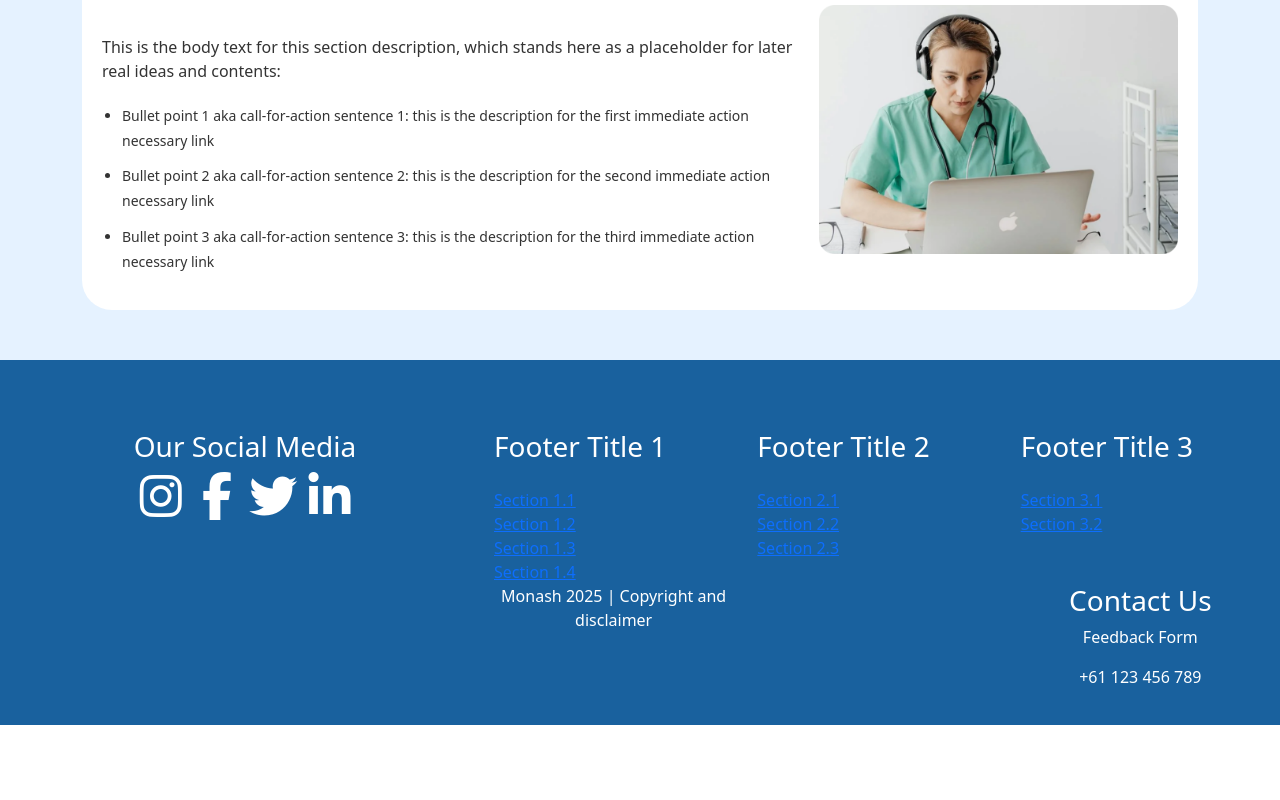
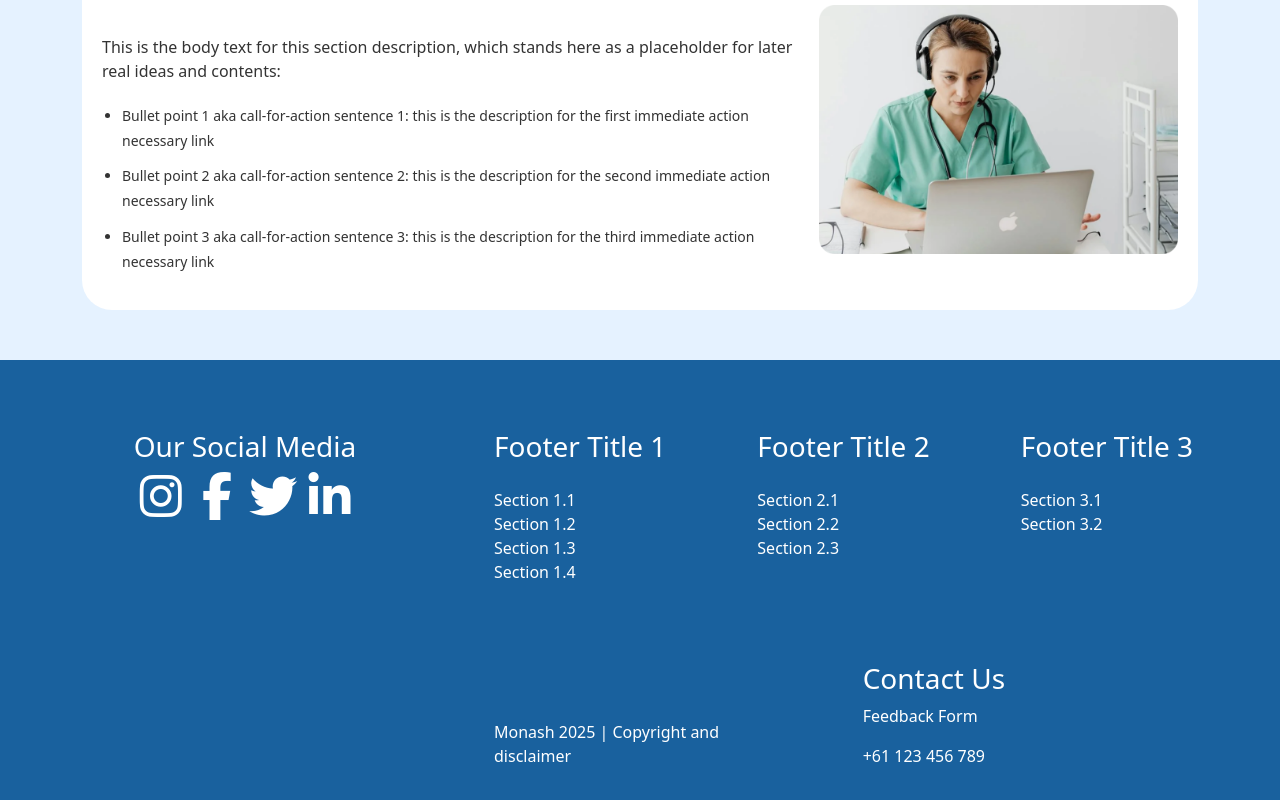
Before and after one commit to ZhangJianyu1918/Melbourne-Cooling-Solution, a Vue app in the folder Frontend/: page / in a window 1280 px wide. Shown: the part 1666-2466 px from the top of the page. Before the commit the page ends 2391 px from the top, so only its background shows below. Built offline with nearby package versions, Linux system fonts and the light colour scheme.

Commit message:
modify the layout of footer

```diff
--- a/Frontend/src/components/Footer.vue
+++ b/Frontend/src/components/Footer.vue
@@ -64,11 +64,11 @@
 
       <el-col :span="5" :offset="9">
         <!-- Copyright Section -->
-        <div class="text-center mt-8">
-          <p>Monash 2025 | Copyright and disclaimer</p>
+        <div class="copyright">
+          <p style="font: bold;">Monash 2025 | Copyright and disclaimer</p>
         </div>
       </el-col>
-      <el-col :span="5" :offset="5">
+      <el-col :span="5" :offset="2">
         <!-- Contact Us -->
         <div class="contact-us">
           <h3>Contact Us</h3>
@@ -96,13 +96,29 @@
 .footer-section {
   text-align: left;
 }
+.copyright {
+  display: flex;
+  text-align: left;
+  flex-direction: column; /* Align children vertically */
+  justify-content: flex-end; /* Position text at the bottom */
+  height: 200px; /* Define a height for the container */
+}
 .contact-us {
   color: white;
   text-decoration: none;
+  text-align: left;
+  display: flex;
+  flex-direction: column; /* Align children vertically */
+  justify-content: flex-end; /* Position text at the bottom */
+  height: 200px; /* Define a height for the container */
+}
+a {
+  text-decoration: none;   /* Removes underline */
+  color: inherit;
 }
 ul {
-  list-style: none; /* 移除列表前的点 */
-  padding: 0; /* 可选：去除默认内边距 */
-  margin: 0; /* 可选：去除默认外边距 */
+  list-style: none;
+  padding: 0;
+  margin: 0;
 }
 </style>
```
